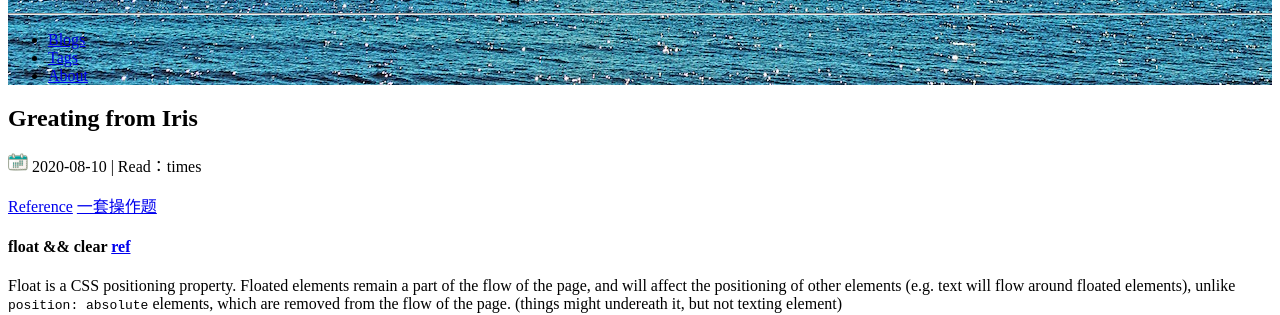
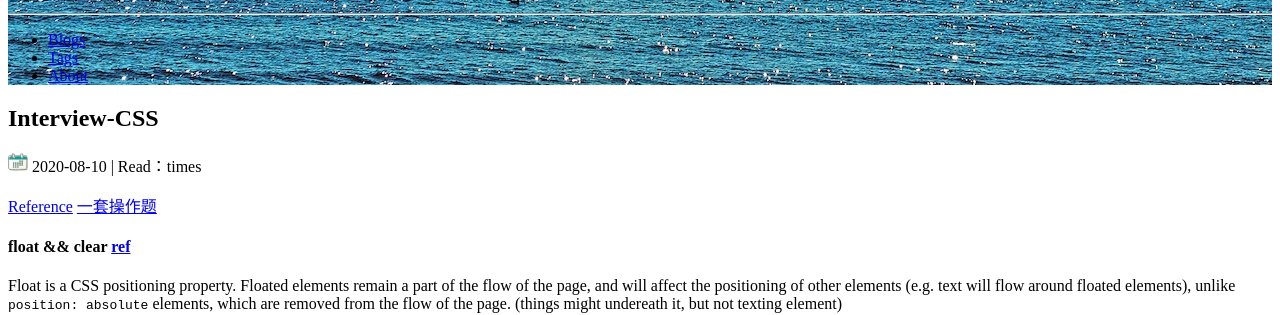
Before and after one commit to Yuting1007/Yuting1007.github.io, a Jekyll site: the page built from _posts/2020-08-10-interview-CSS.md, in a window 1280 px wide and 900 px high, scrolled down 1383 px. Shown: the part 155-470 px from the top of the window. Built offline with Jekyll 4.4.1, drawn with Linux system fonts in a browser that asks for light colours; nearby versions of some CDN libraries; comment, search, counter and statistics services are not loaded.

Commit message:
Update 2020-08-10-interview-CSS.md

```diff
--- a/_posts/2020-08-10-interview-CSS.md
+++ b/_posts/2020-08-10-interview-CSS.md
@@ -1,6 +1,6 @@
 ---
 layout: post
-title: "Greating from Iris"
+title: "Interview-CSS"
 date: 2020-08-10
 tag: Interview
 ---
```
